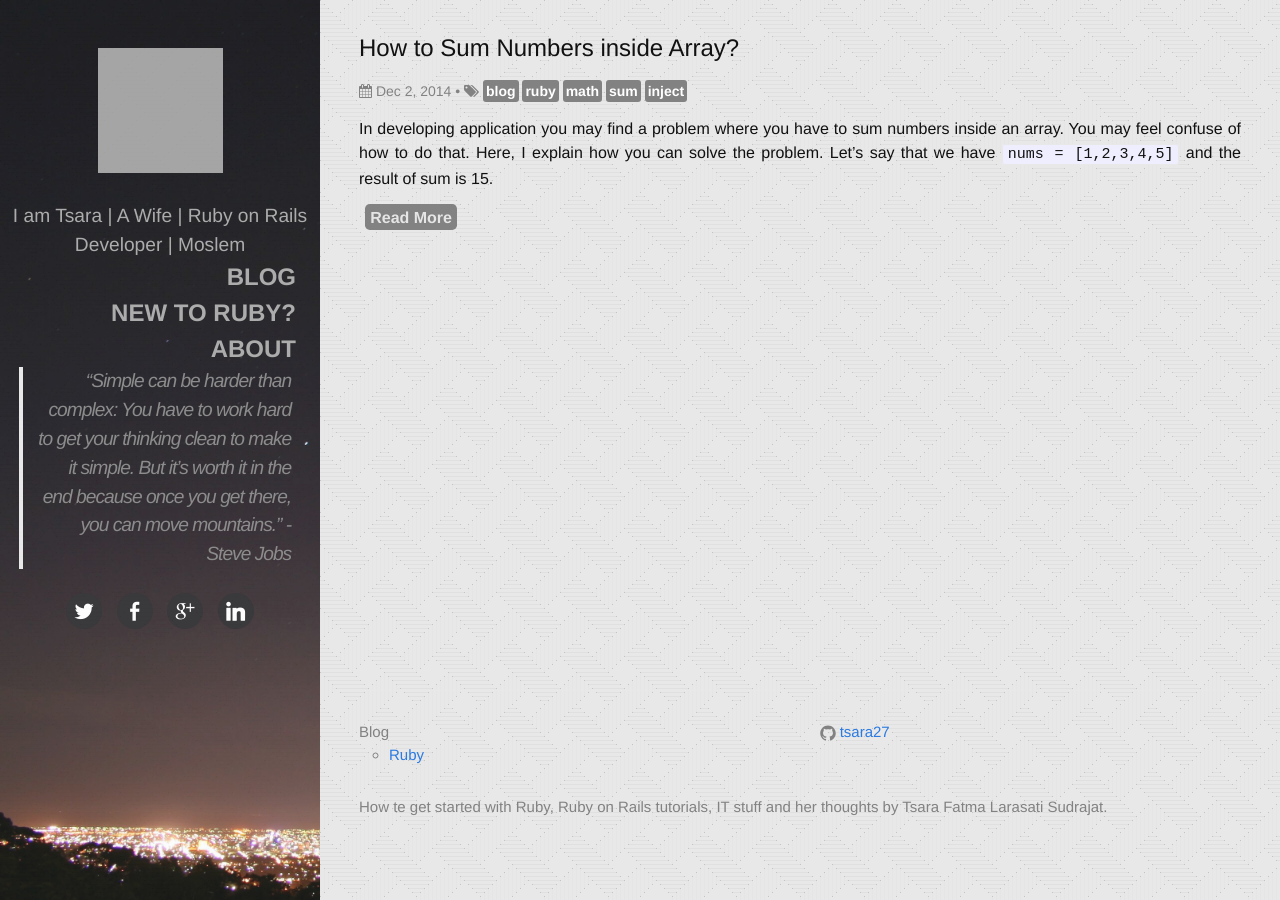
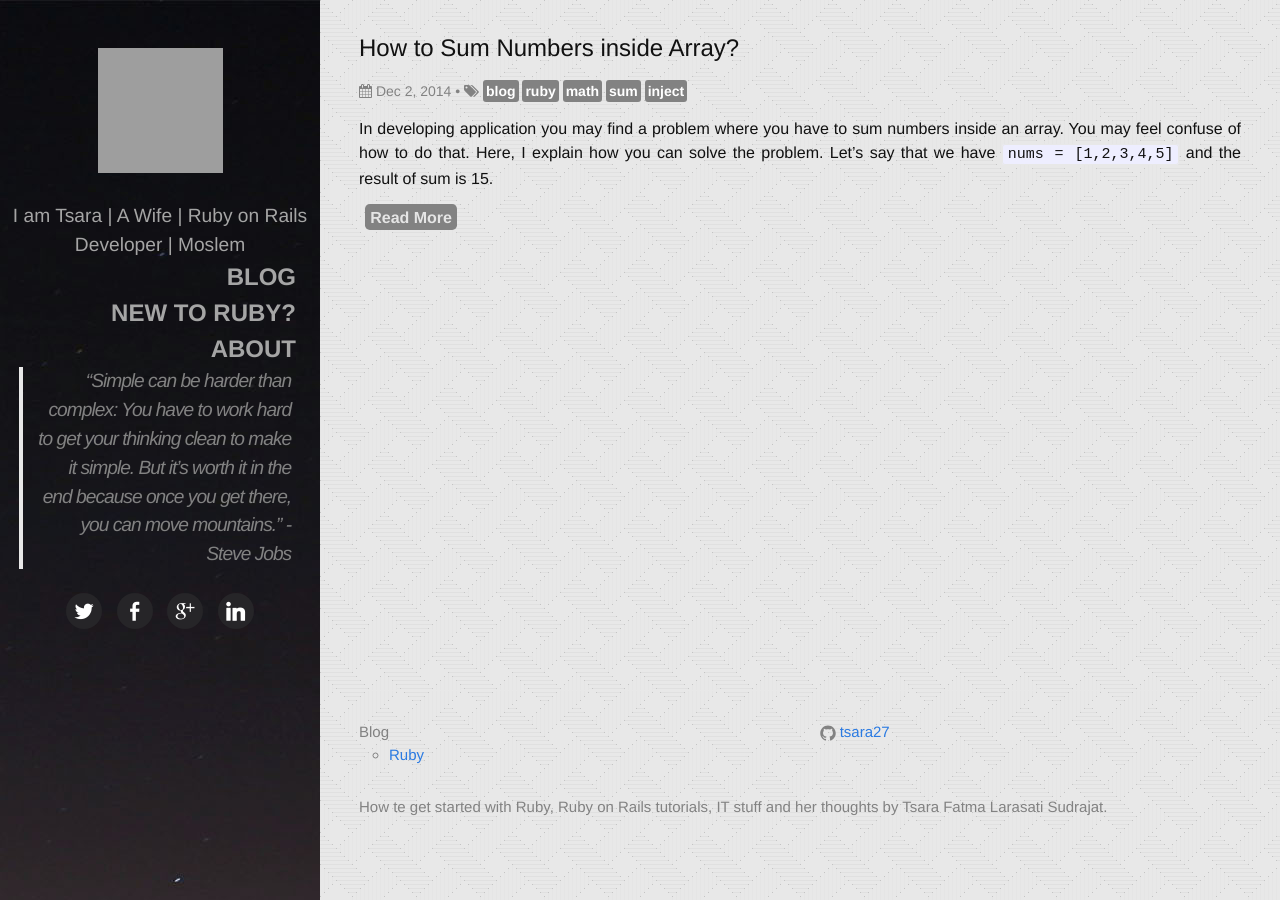
Before and after one commit to tsara27/my_website, a Jekyll site: the page built from index.html, in a window 1280 px wide. Built offline with Jekyll 4.4.1, drawn with Linux system fonts in a browser that asks for light colours; nearby versions of some CDN libraries; some web fonts are replaced; grey boxes are pictures that could not be loaded.

Commit message:
modify sidebar

```diff
--- a/_sass/_additional.scss
+++ b/_sass/_additional.scss
@@ -42,9 +42,7 @@ body{
 
 .sidebar{
   width: 20em;
-  background-image: url("/images/ns.jpg#blur");
-  background-size: 1376px;
-  opacity: 0.9;
+  background-image: url("/images/sidebar.jpg");
   height: 100%;
   position: fixed;
   color: #A5A5A5;
@@ -54,12 +52,14 @@ body{
     height: 15em;
     position: static;
     background-size: 100% 100%;
+    background-image: url("/images/horizontal-sidebar.jpg");
   }
   @include media-query($on-tablet) {
       width: 100%;
       height: 15em;
       position: static;
       background-size: 100% 100%;
+      background-image: url("/images/horizontal-sidebar.jpg");
   }
 
 }
```
Also changed, not shown: images/horizontal-sidebar.jpg (added), images/sidebar.jpg (added).
